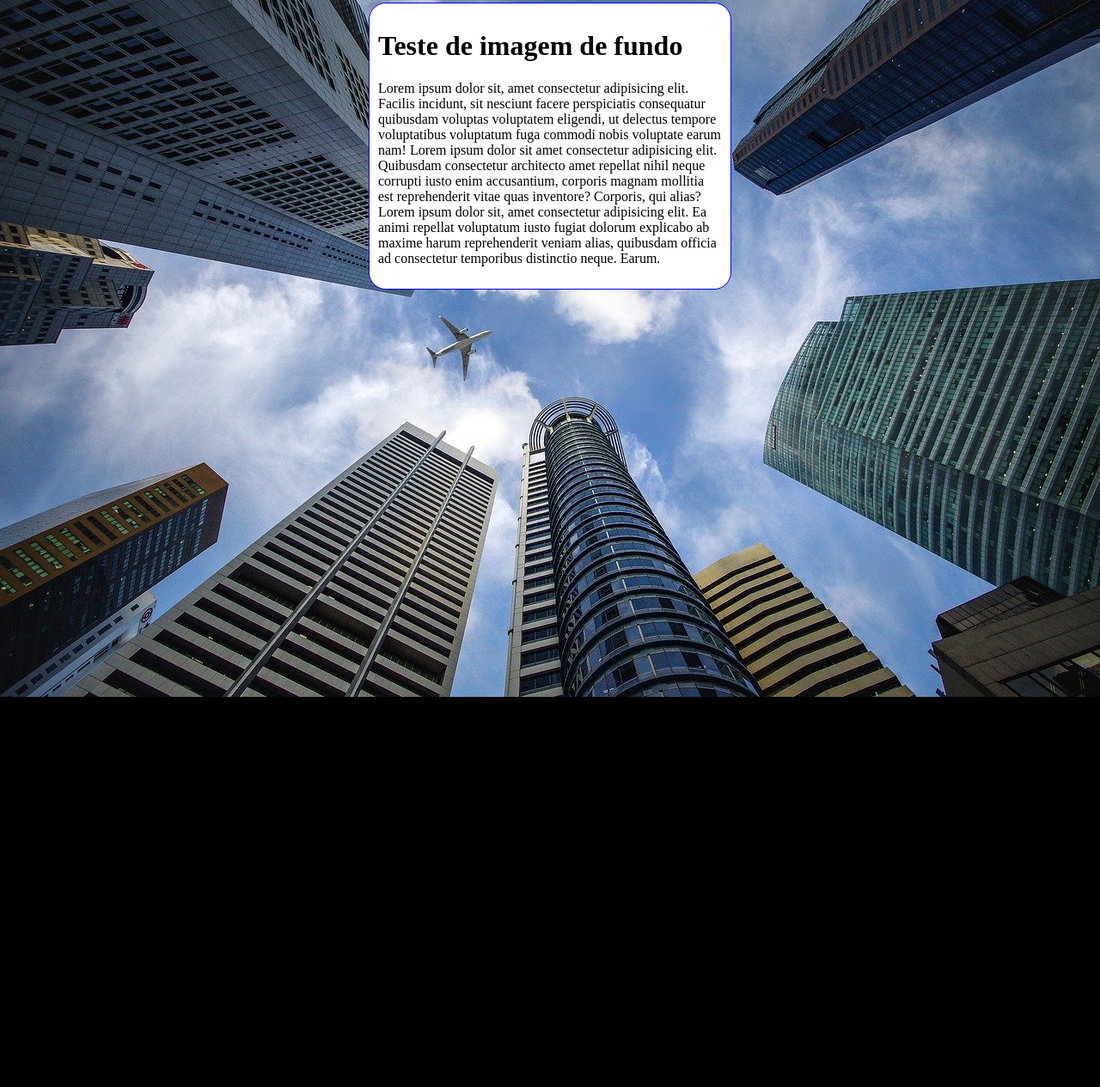
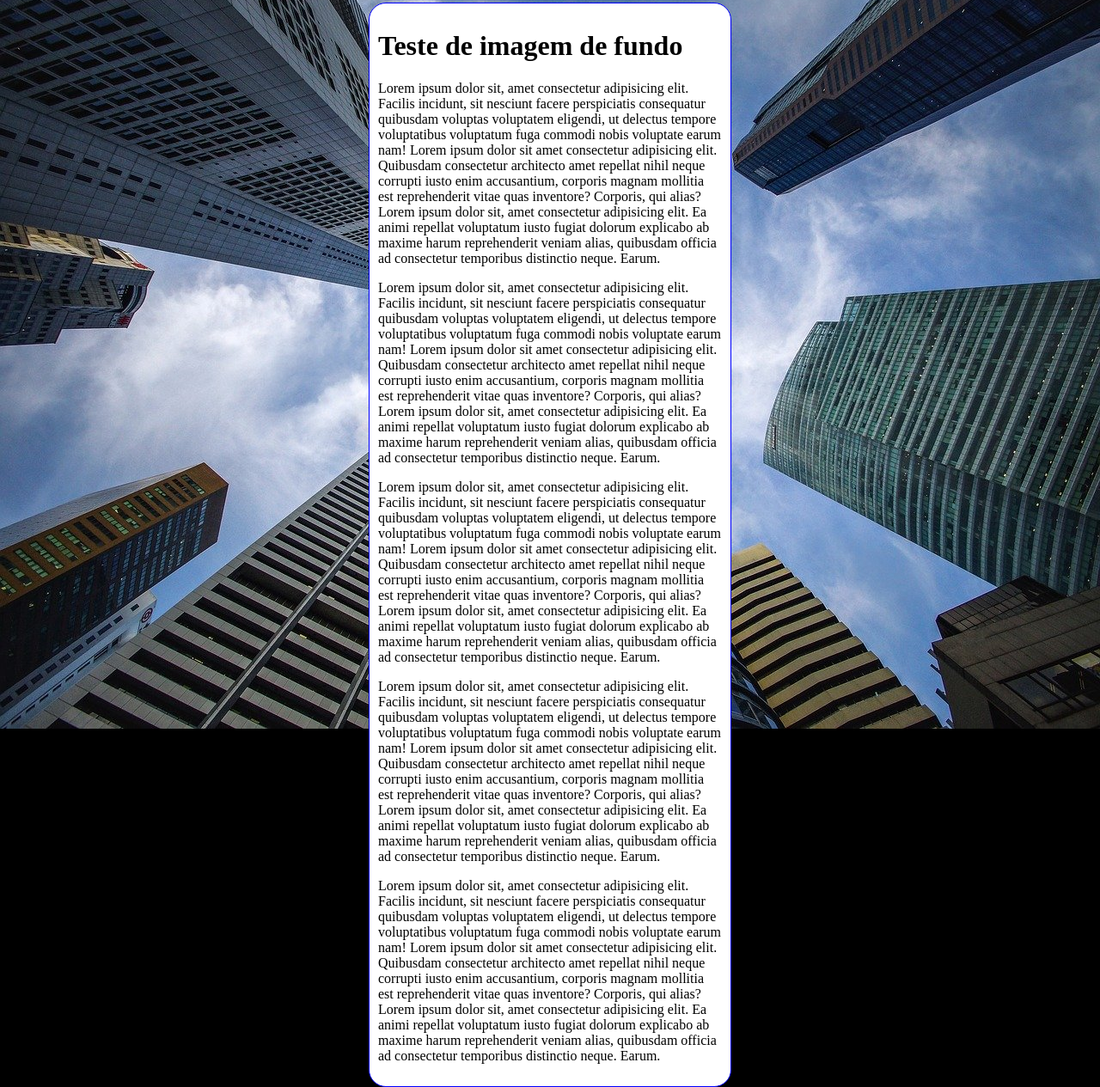
Before and after one commit to albvieiraa/html-css, a plain HTML site: page exercícios/ex022/fundo006.html in a window 1280 px wide. Shown: the part 5-1270 px from the top of the page at 86% size. Before the commit the page ends 816 px from the top, so only its background shows below. Drawn offline with Linux system fonts and the light colour scheme.

Commit message:
novo conteúdo ex022

```diff
--- a/exercícios/ex022/fundo006.html
+++ b/exercícios/ex022/fundo006.html
@@ -29,6 +29,14 @@
     <main>
         <h1>Teste de imagem de fundo</h1>
         <p>Lorem ipsum dolor sit, amet consectetur adipisicing elit. Facilis incidunt, sit nesciunt facere perspiciatis consequatur quibusdam voluptas voluptatem eligendi, ut delectus tempore voluptatibus voluptatum fuga commodi nobis voluptate earum nam! Lorem ipsum dolor sit amet consectetur adipisicing elit. Quibusdam consectetur architecto amet repellat nihil neque corrupti iusto enim accusantium, corporis magnam mollitia est reprehenderit vitae quas inventore? Corporis, qui alias? Lorem ipsum dolor sit, amet consectetur adipisicing elit. Ea animi repellat voluptatum iusto fugiat dolorum explicabo ab maxime harum reprehenderit veniam alias, quibusdam officia ad consectetur temporibus distinctio neque. Earum.</p>
+
+        <p>Lorem ipsum dolor sit, amet consectetur adipisicing elit. Facilis incidunt, sit nesciunt facere perspiciatis consequatur quibusdam voluptas voluptatem eligendi, ut delectus tempore voluptatibus voluptatum fuga commodi nobis voluptate earum nam! Lorem ipsum dolor sit amet consectetur adipisicing elit. Quibusdam consectetur architecto amet repellat nihil neque corrupti iusto enim accusantium, corporis magnam mollitia est reprehenderit vitae quas inventore? Corporis, qui alias? Lorem ipsum dolor sit, amet consectetur adipisicing elit. Ea animi repellat voluptatum iusto fugiat dolorum explicabo ab maxime harum reprehenderit veniam alias, quibusdam officia ad consectetur temporibus distinctio neque. Earum.</p>
+
+        <p>Lorem ipsum dolor sit, amet consectetur adipisicing elit. Facilis incidunt, sit nesciunt facere perspiciatis consequatur quibusdam voluptas voluptatem eligendi, ut delectus tempore voluptatibus voluptatum fuga commodi nobis voluptate earum nam! Lorem ipsum dolor sit amet consectetur adipisicing elit. Quibusdam consectetur architecto amet repellat nihil neque corrupti iusto enim accusantium, corporis magnam mollitia est reprehenderit vitae quas inventore? Corporis, qui alias? Lorem ipsum dolor sit, amet consectetur adipisicing elit. Ea animi repellat voluptatum iusto fugiat dolorum explicabo ab maxime harum reprehenderit veniam alias, quibusdam officia ad consectetur temporibus distinctio neque. Earum.</p>
+
+        <p>Lorem ipsum dolor sit, amet consectetur adipisicing elit. Facilis incidunt, sit nesciunt facere perspiciatis consequatur quibusdam voluptas voluptatem eligendi, ut delectus tempore voluptatibus voluptatum fuga commodi nobis voluptate earum nam! Lorem ipsum dolor sit amet consectetur adipisicing elit. Quibusdam consectetur architecto amet repellat nihil neque corrupti iusto enim accusantium, corporis magnam mollitia est reprehenderit vitae quas inventore? Corporis, qui alias? Lorem ipsum dolor sit, amet consectetur adipisicing elit. Ea animi repellat voluptatum iusto fugiat dolorum explicabo ab maxime harum reprehenderit veniam alias, quibusdam officia ad consectetur temporibus distinctio neque. Earum.</p>
+
+        <p>Lorem ipsum dolor sit, amet consectetur adipisicing elit. Facilis incidunt, sit nesciunt facere perspiciatis consequatur quibusdam voluptas voluptatem eligendi, ut delectus tempore voluptatibus voluptatum fuga commodi nobis voluptate earum nam! Lorem ipsum dolor sit amet consectetur adipisicing elit. Quibusdam consectetur architecto amet repellat nihil neque corrupti iusto enim accusantium, corporis magnam mollitia est reprehenderit vitae quas inventore? Corporis, qui alias? Lorem ipsum dolor sit, amet consectetur adipisicing elit. Ea animi repellat voluptatum iusto fugiat dolorum explicabo ab maxime harum reprehenderit veniam alias, quibusdam officia ad consectetur temporibus distinctio neque. Earum.</p>
     </main>
 </body>
 </html>
```
